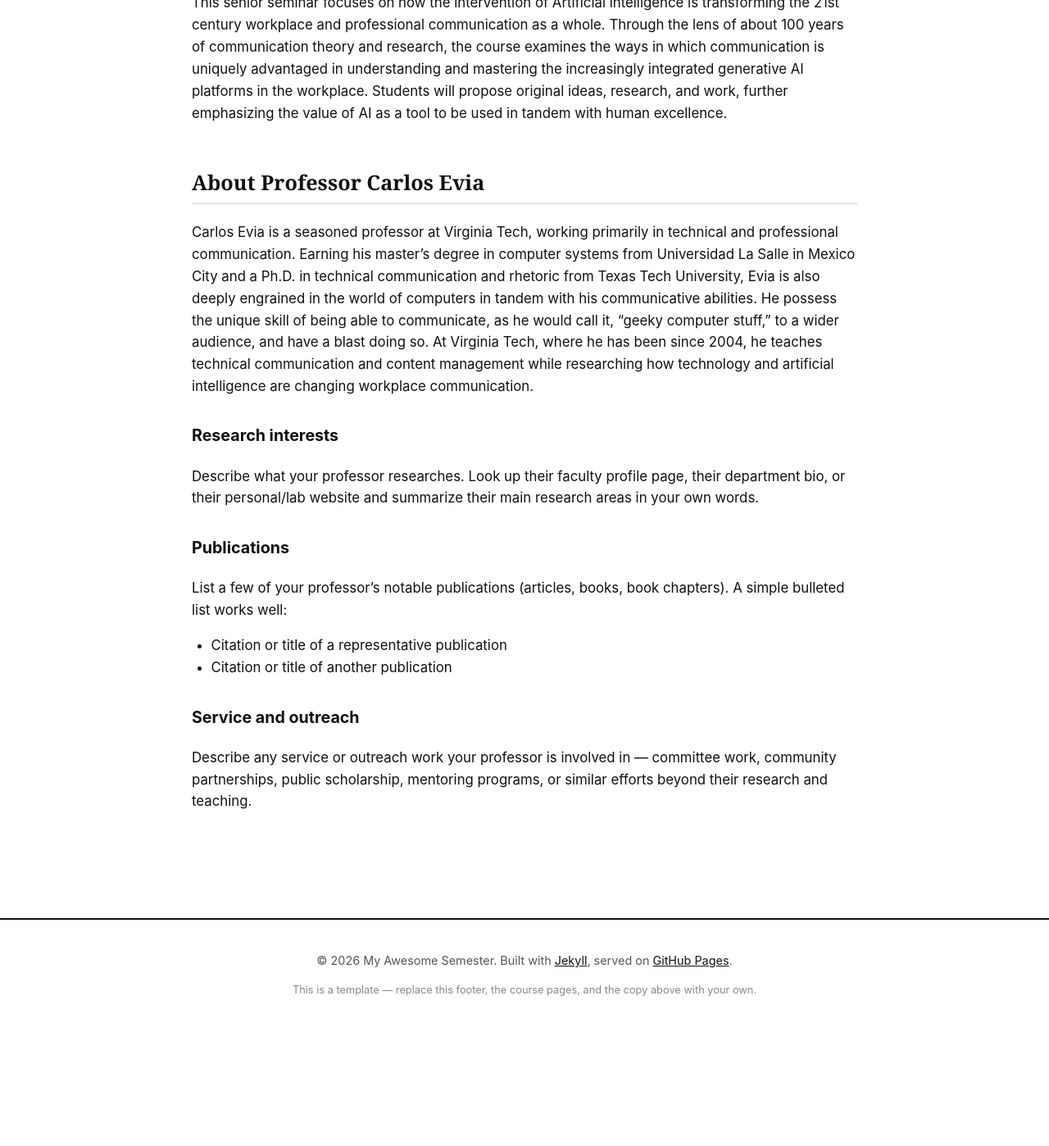
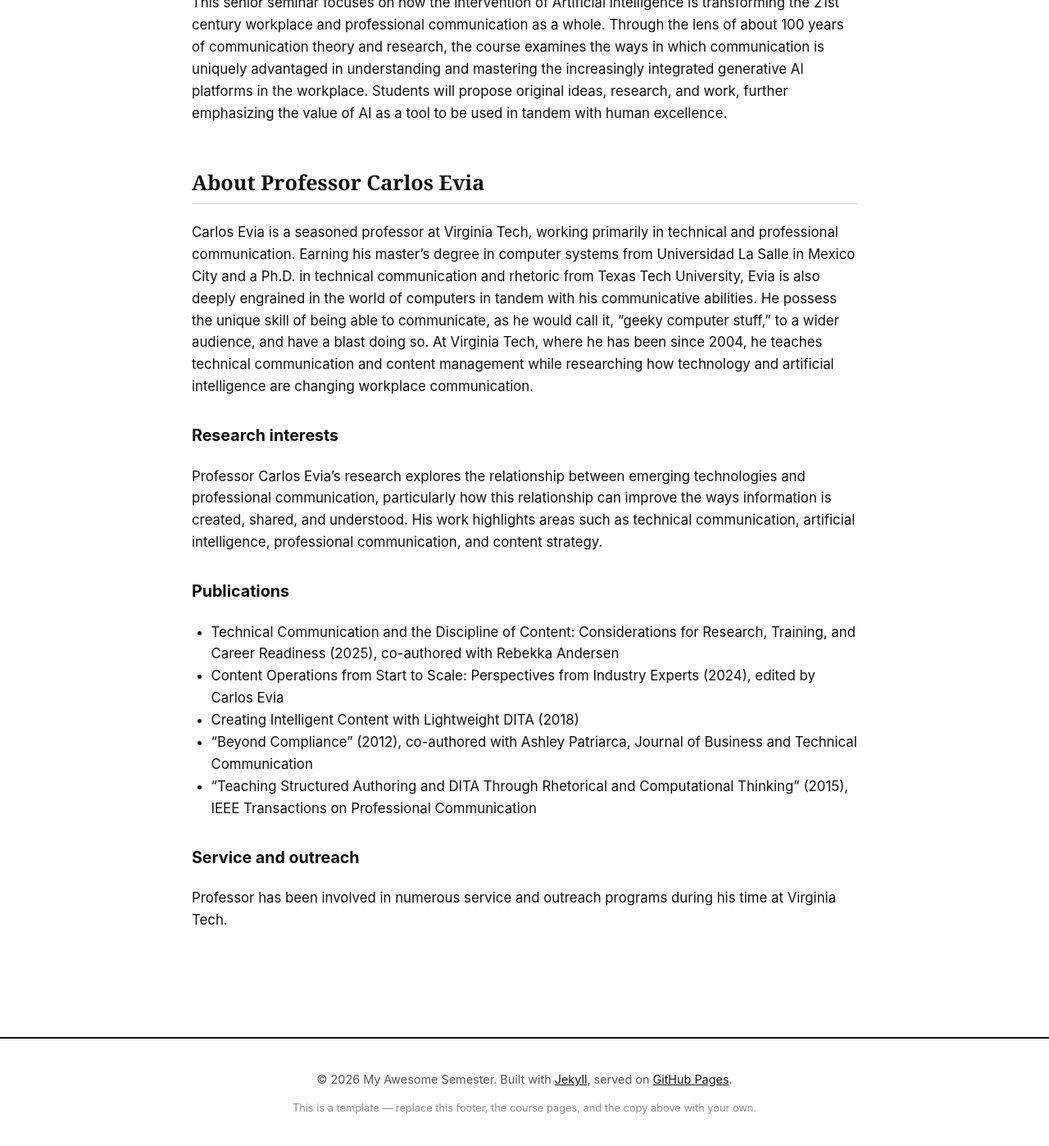
Before and after one commit to Jacobw23-Coder/myawesomesemester, a Jekyll site: the page built from _courses/course-02.md, in a window 1280 px wide and 1400 px high, scrolled down 457 px. Shown: the whole window at 82% size. Built offline with Jekyll 4.4.1, drawn with Linux system fonts in a browser that asks for light colours; before the commit the page ends 1712 px from its top, so only the background shows below that.

Commit message:
Revise course-02.md with updated professor information
Updated the research interests, publications, and service sections for Professor Carlos Evia.

```diff
--- a/_courses/course-02.md
+++ b/_courses/course-02.md
@@ -21,20 +21,16 @@ Carlos Evia is a seasoned professor at Virginia Tech, working primarily in techn
 
 ### Research interests
 
-Describe what your professor researches. Look up their faculty profile page, their
-department bio, or their personal/lab website and summarize their main research
-areas in your own words.
+Professor Carlos Evia’s research explores the relationship between emerging technologies and professional communication, particularly how this relationship can improve the ways information is created, shared, and understood. His work highlights areas such as technical communication, artificial intelligence, professional communication, and content strategy.
 
 ### Publications
 
-List a few of your professor's notable publications (articles, books, book
-chapters). A simple bulleted list works well:
-
-- Citation or title of a representative publication
-- Citation or title of another publication
+- Technical Communication and the Discipline of Content: Considerations for Research, Training, and Career Readiness (2025), co-authored with Rebekka Andersen
+- Content Operations from Start to Scale: Perspectives from Industry Experts (2024), edited by Carlos Evia
+- Creating Intelligent Content with Lightweight DITA (2018)
+- “Beyond Compliance” (2012), co-authored with Ashley Patriarca, Journal of Business and Technical Communication
+- “Teaching Structured Authoring and DITA Through Rhetorical and Computational Thinking” (2015), IEEE Transactions on Professional Communication
 
 ### Service and outreach
 
-Describe any service or outreach work your professor is involved in — committee
-work, community partnerships, public scholarship, mentoring programs, or similar
-efforts beyond their research and teaching.
+Professor has been involved in numerous service and outreach programs during his time at Virginia Tech.
```
